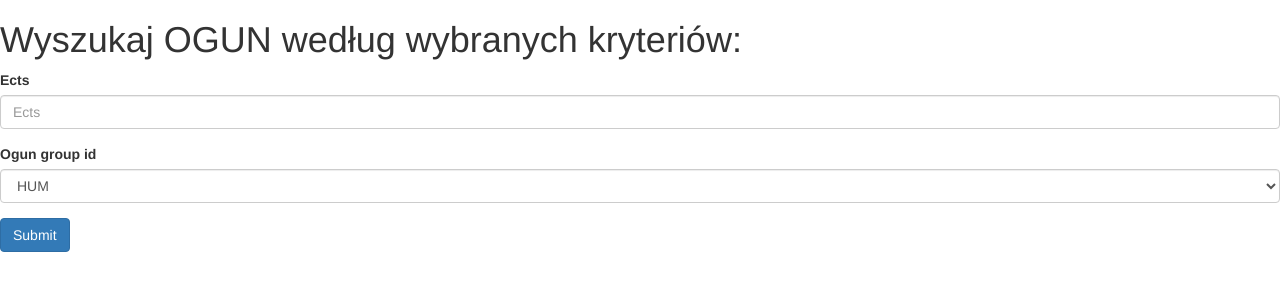
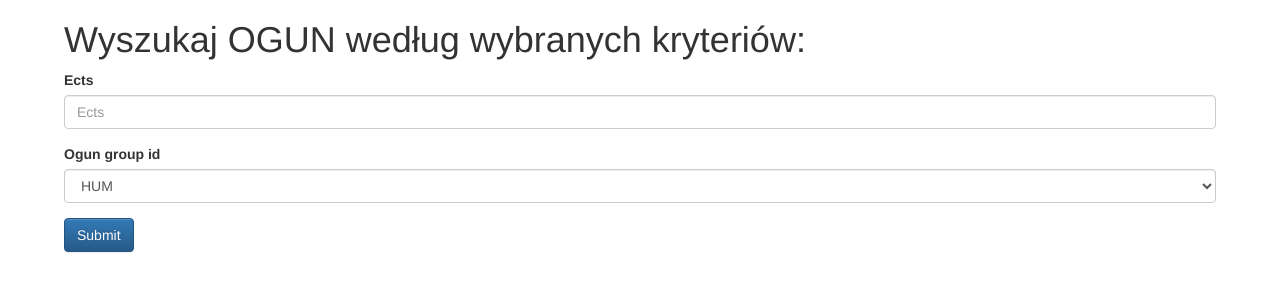
Before and after one commit to mplaton1/myOGUN, a Django app: page / in a window 1280 px wide. Shown: the top 300 px of the page. Run offline with Django 3.2, Linux system fonts and the light colour scheme; some libraries are stand-ins or nearby versions.

Commit message:
added some look

```diff
--- /dev/null
+++ b/findOGUN/static/findOGUN/css/findOGUN.css
@@ -0,0 +1,4 @@
+body {
+    margin-left:5%;
+    margin-right: 5%;
+}
--- a/findOGUN/templates/findOGUN/browse.html
+++ b/findOGUN/templates/findOGUN/browse.html
@@ -1,4 +1,5 @@
 <!DOCTYPE html>
+
 <html>
     <head>
         {% load render_table from django_tables2 %}
@@ -10,6 +11,7 @@
         <link rel="stylesheet" href="{{ STATIC_URL }}django_tables2/themes/paleblue/css/screen.css" />
         <link rel="stylesheet" href="//maxcdn.bootstrapcdn.com/bootstrap/3.2.0/css/bootstrap.min.css">
         <link rel="stylesheet" href="//maxcdn.bootstrapcdn.com/bootstrap/3.2.0/css/bootstrap-theme.min.css">
+        <link rel="stylesheet" href="{{ STATIC_URL }}findOGUN/css/findOGUN.css" />
     </head>
     <body>
     {% if oguns_table %}
--- a/findOGUN/templates/findOGUN/search.html
+++ b/findOGUN/templates/findOGUN/search.html
@@ -7,6 +7,9 @@
     {% bootstrap_javascript %}
     <meta charset="UTF-8">
     <title>myOGUN</title>
+    <link rel="stylesheet" href="//maxcdn.bootstrapcdn.com/bootstrap/3.2.0/css/bootstrap.min.css">
+    <link rel="stylesheet" href="//maxcdn.bootstrapcdn.com/bootstrap/3.2.0/css/bootstrap-theme.min.css">
+    <link rel="stylesheet" href="{{ STATIC_URL }}findOGUN/css/findOGUN.css" />
 </head>
 <body>
     <h1>Wyszukaj OGUN według wybranych kryteriów:</h1>
--- a/findOGUN/views.py
+++ b/findOGUN/views.py
@@ -24,7 +24,7 @@ def browse(request):
     oguns_table = OgunTable(oguns_list)
     RequestConfig(request).configure(oguns_table)
 
-    context = { 'oguns_table' : oguns_table }
+    context = {'oguns_table': oguns_table}
     return render(request, 'findOGUN/browse.html', context)
 
 
--- a/myOGUN/urls.py
+++ b/myOGUN/urls.py
@@ -15,8 +15,13 @@ Including another URLconf
 """
 from django.conf.urls import url, include
 from django.contrib import admin
+from django.conf import settings
+from django.conf.urls.static import static
 
 urlpatterns = [
     url(r'^admin/', admin.site.urls),
     url(r'', include('findOGUN.urls')),
 ]
+
+if settings.DEBUG:
+    urlpatterns += static(settings.STATIC_URL, document_root=settings.STATIC_ROOT)
```
Also changed, not shown: myOGUN/settings.py (+8 -4 lines).
